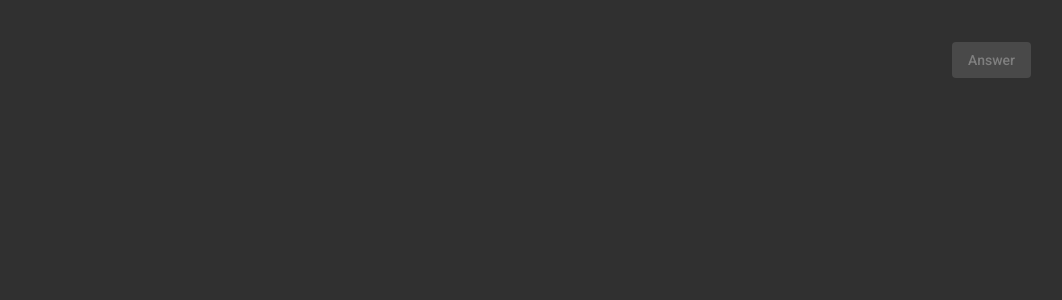
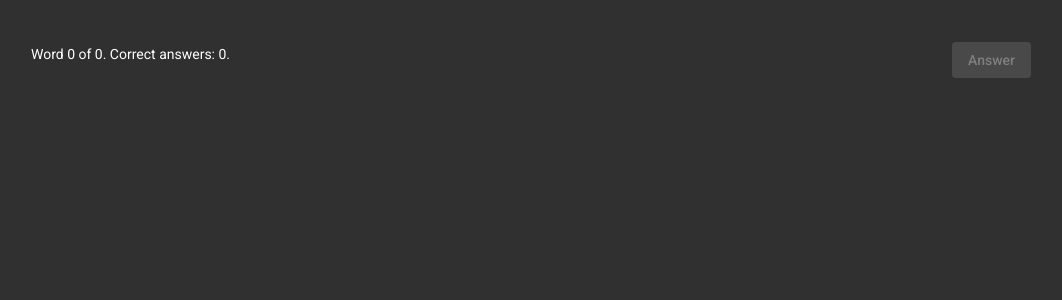
Before and after one commit to kalebass/word-quiz, an Angular app in the folder frontend/: page / in a window 1280 px wide. Shown: the top 300 px of the page, without its empty margins (109-1171 px from the left). Built offline with nearby package versions, Linux system fonts and the light colour scheme; no server answers.

Commit message:
Add status text

```diff
--- a/frontend/src/app/quiz/quiz.component.css
+++ b/frontend/src/app/quiz/quiz.component.css
@@ -24,6 +24,7 @@ table#options {
 }
 
 #bottom-bar {
+    align-items: center;
     display: flex;
-    justify-content: flex-end;
+    justify-content: space-between;
 }
--- a/frontend/src/app/quiz/quiz.component.html
+++ b/frontend/src/app/quiz/quiz.component.html
@@ -21,6 +21,9 @@
     </tr>
 </table>
 <div id="bottom-bar">
+    <p>
+        Word {{currentQuestion + 1}} of {{answers.length}}. Correct answers: {{correctCount}}.
+    </p>
     <button mat-raised-button color="primary" (click)="showingAnswers ? nextQuestion() : makeAnswer()"
         [disabled]="!isContinueEnabled()">
         {{showingAnswers ? 'Continue' : 'Answer'}}
```
